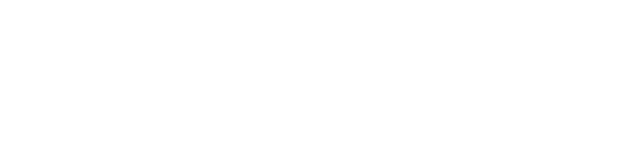
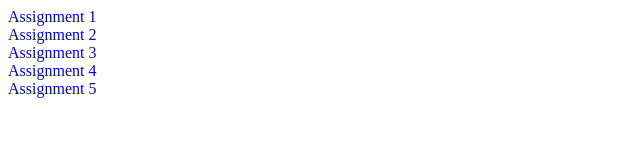
Before and after one commit to kleinlikecalvin/CIS154-Assignment1, a plain HTML site: page a1.html in a window 1280 px wide. Shown: the whole page, without its empty margins (0-640 px from the left). Drawn offline with nearby package versions, Linux system fonts and the light colour scheme.

Commit message:
added nav, other html docs, and some styling

```diff
--- a/index.html
+++ b/a1.html
@@ -4,10 +4,19 @@
     <meta charset="UTF-8">
     <meta http-equiv="X-UA-Compatible" content="IE=edge">
     <meta name="viewport" content="width=device-width, initial-scale=1.0">
+    <link rel="stylesheet" href="style.css">
     <title>Nikki Klein - Assignment 1 - CIS154</title>
 </head>
 <body>
-
+    <nav>
+        <ul>
+            <li><a href="a1.html">Assignment 1</a></li>
+            <li><a href="a2.html">Assignment 2</a></li>
+            <li><a href="a3.html">Assignment 3</a></li>
+            <li><a href="a4.html">Assignment 4</a></li>
+            <li><a href="a5.html">Assignment 5</a></li>
+        </ul>
+    </nav>
     <script src="https://code.jquery.com/jquery-3.6.0.min.js" integrity="sha256-/xUj+3OJU5yExlq6GSYGSHk7tPXikynS7ogEvDej/m4=" crossorigin="anonymous"></script>
     <script src="script.js"></script>
 </body>
--- a/style.css
+++ b/style.css
@@ -0,0 +1,8 @@
+ul{
+    list-style: none;
+    margin: 0;
+    padding: 0;
+}
+li a{
+    text-decoration: none;
+}
```
Also changed, not shown: a2.html (added), a3.html (added), a4.html (added), a5.html (added).
